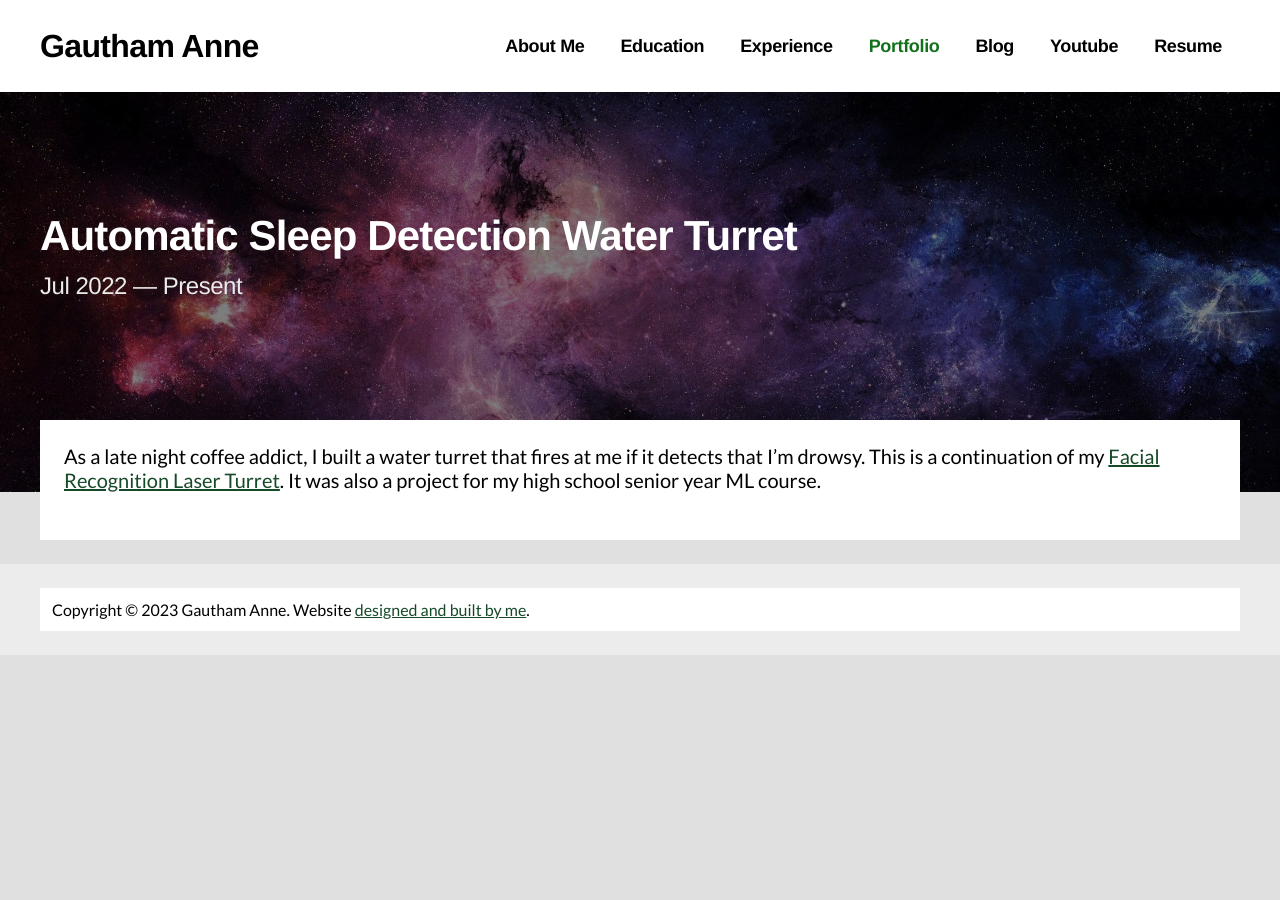
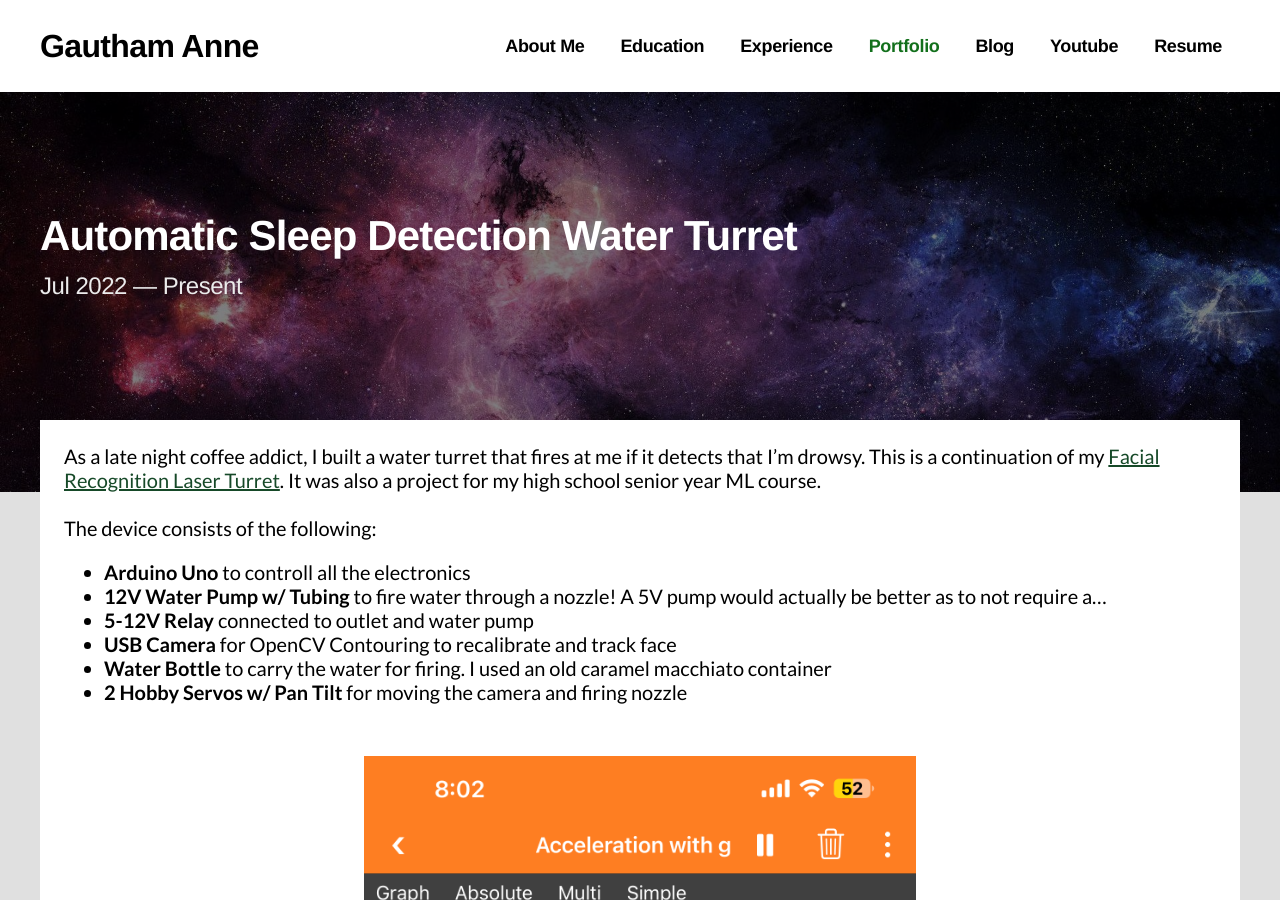
Before and after one commit to annegautham/annegautham.github.io, a Jekyll site: the page built from portfolio/sleepturret.md, in a window 1280 px wide and 900 px high. Built offline with Jekyll 4.4.1, drawn with Linux system fonts in a browser that asks for light colours; some web fonts are replaced.

Commit message:
updates to sleep turret

```diff
--- a/portfolio/sleepturret.md
+++ b/portfolio/sleepturret.md
@@ -7,3 +7,16 @@ description: Jul 2022 — Present
 As a late night coffee addict, I built a water turret that fires at me if it detects that I'm drowsy. This is a continuation of my <a href="https://annegautham.github.io/portfolio/laserturret">Facial Recognition Laser Turret</a>. It was also a project for my high school senior year ML course.
 
 <br>
+
+The device consists of the following:
+
+* <strong>Arduino Uno</strong> to controll all the electronics
+* <strong>12V Water Pump w/ Tubing</strong> to fire water through a nozzle! A 5V pump would actually be better as to not require a...
+* <strong>5-12V Relay</strong> connected to outlet and water pump
+* <strong>USB Camera</strong> for OpenCV Contouring to recalibrate and track face
+* <strong>Water Bottle</strong> to carry the water for firing. I used an old caramel macchiato container
+* <strong>2 Hobby Servos w/ Pan Tilt</strong> for moving the camera and firing nozzle
+
+<br>
+
+![](/assets/images/portfolio/accelero.png)
```
Also changed, not shown: assets/images/portfolio/cruderelay.png (added), assets/images/portfolio/sleepturretcameramount.png (added), assets/images/portfolio/sleepturretcomputer.png (added), assets/images/portfolio/sleepturretpantilt.png (added), assets/images/portfolio/sleepturretworkingrelay.png (added).
